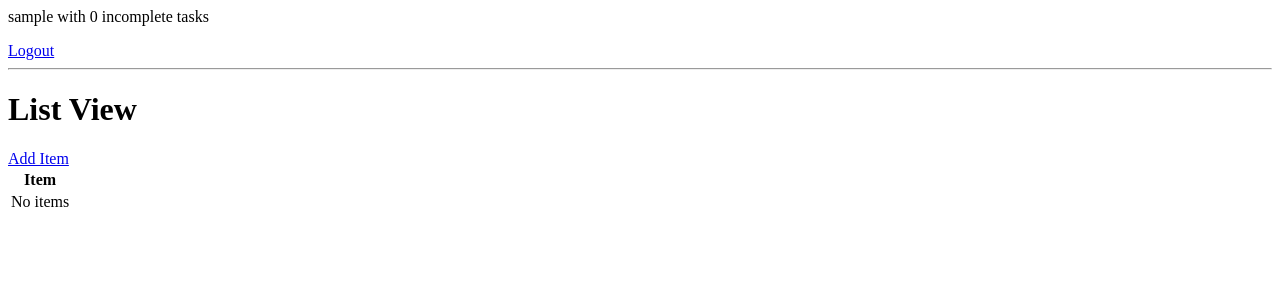
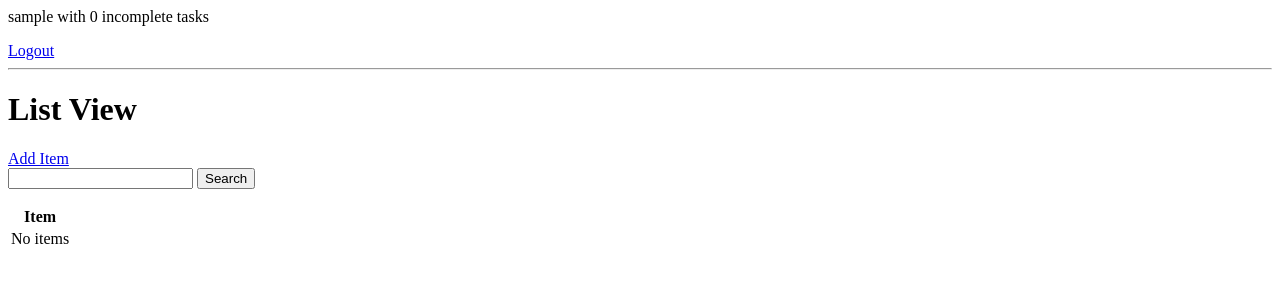
Before and after one commit to yahyaalbashar/todo-dj, a Django app: page / in a window 1280 px wide. Shown: the top 300 px of the page. Run offline with Django 4.2, Linux system fonts and the light colour scheme; the visitor is signed in with stand-in values (Sample User, id 1); data that the repository does not hold is empty.

Commit message:
ListView: Add a search field to search tasks
Signed-off-by: Hemant Sachdeva <hemant.evolver@gmail.com>

```diff
--- a/app/templates/app/task_list.html
+++ b/app/templates/app/task_list.html
@@ -10,6 +10,13 @@
 <h1>List View</h1>
 
 <a href="{% url 'task_new' %}">Add Item</a>
+
+<form method="GET">
+
+    <input type="text" name="search" value="{{search_input}}">
+    <input type="submit" value="Search">
+
+</form>
 
 <table>
     <tr>
--- a/app/views.py
+++ b/app/views.py
@@ -46,6 +46,15 @@ class TaskList(LoginRequiredMixin, ListView):
         context = super().get_context_data(**kwargs)
         context['tasks'] = context['tasks'].filter(name=self.request.user)
         context['count'] = context['tasks'].filter(complete=False).count()
+
+        search_input = self.request.GET.get('search') or ''
+        if search_input:
+            context['tasks'] = context['tasks'].filter(
+                title__icontains=search_input)
+
+        # Populate search field with input in the search results
+        context['search_input'] = search_input
+
         return context
 
 
```
